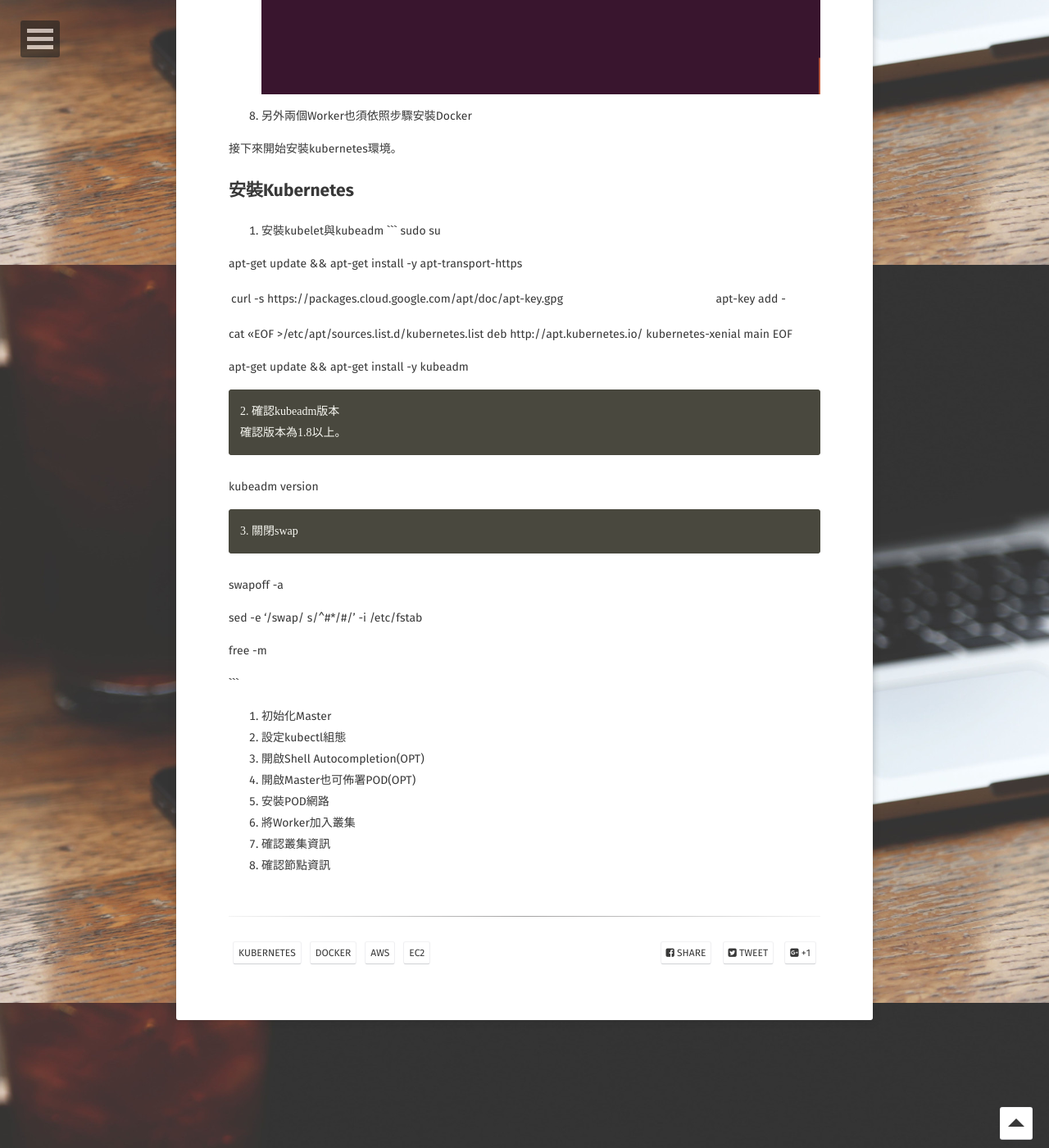
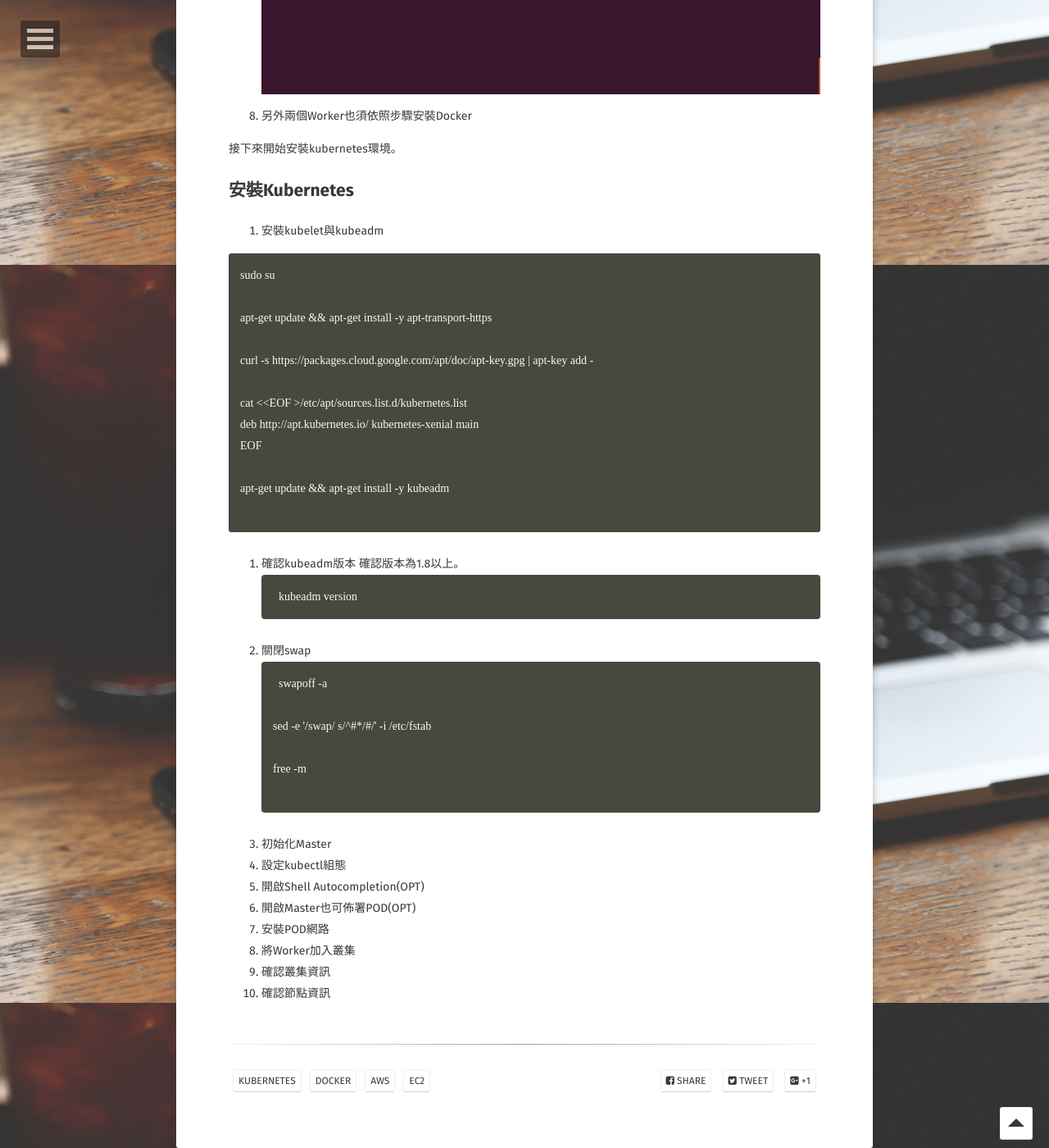
Before and after one commit to kisekitw/kisekitw.github.io, a Jekyll site: the page built from _posts/2019-06-13-Kubernetes Installation.md, in a window 1280 px wide and 1400 px high, scrolled down 4177 px. Shown: the whole window at 82% size. Built offline with Jekyll 4.4.1, drawn with Linux system fonts in a browser that asks for light colours; some web fonts are replaced.

Commit message:
add k8s installation

````diff
--- a/_posts/2019-06-13-Kubernetes Installation.md
+++ b/_posts/2019-06-13-Kubernetes Installation.md
@@ -88,6 +88,7 @@ Docker的版本至少要1.9以上。
 
 ## 安裝Kubernetes
 1. 安裝kubelet與kubeadm
+
 ```
 sudo su
 
@@ -102,7 +103,7 @@ EOF
 apt-get update && apt-get install -y kubeadm
 
 ```
-2. 確認kubeadm版本
+1. 確認kubeadm版本
 確認版本為1.8以上。
 ```
 kubeadm version
````
